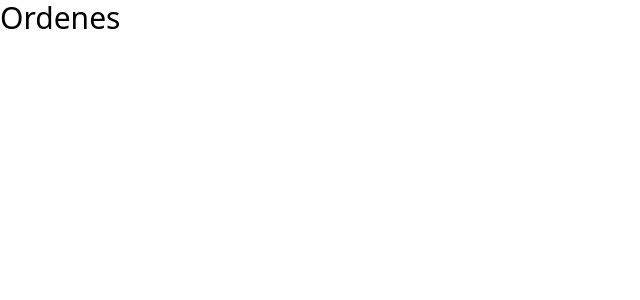
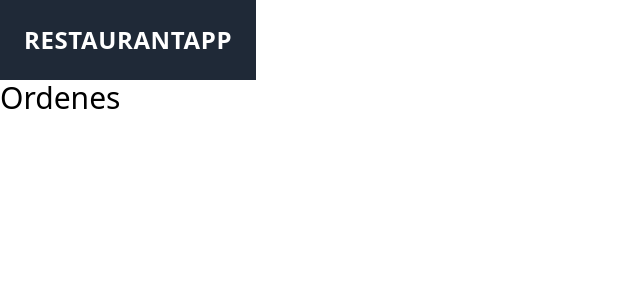
Before and after one commit to marshalmori/restaurantcliente, a React (Create React App) app: page / in a window 1280 px wide. Shown: the top 300 px of the page, without its empty margins (0-640 px from the left). Built offline with nearby package versions, Linux system fonts and the light colour scheme.

Commit message:
Criar os estilos do projeto

```diff
--- a/src/App.js
+++ b/src/App.js
@@ -3,10 +3,12 @@
 import Ordenes from "./components/paginas/Ordenes";
 import Menu from "./components/paginas/Menu";
 import NuevoPlatillo from "./components/paginas/NuevoPlatillo";
+import Sidebar from "./components/ui/Sidebar";
 
 function App() {
   return (
     <div>
+      <Sidebar />
       <Routes>
         <Route path="/" element={<Ordenes />} />
         <Route path="/menu" element={<Menu />} />
--- /dev/null
+++ b/src/components/ui/Sidebar.js
@@ -0,0 +1,13 @@
+const Sidebar = () => {
+  return (
+    <div className="md:w-2/5 xl:w-1/5 bg-gray-800">
+      <div className="p-6 ">
+        <p className="uppercase text-white text-2xl tracking-wide text-center font-bold">
+          RestaurantApp
+        </p>
+      </div>
+    </div>
+  );
+};
+
+export default Sidebar;
```
